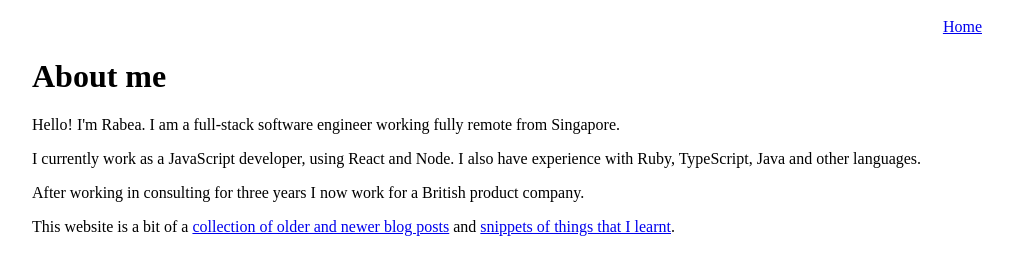
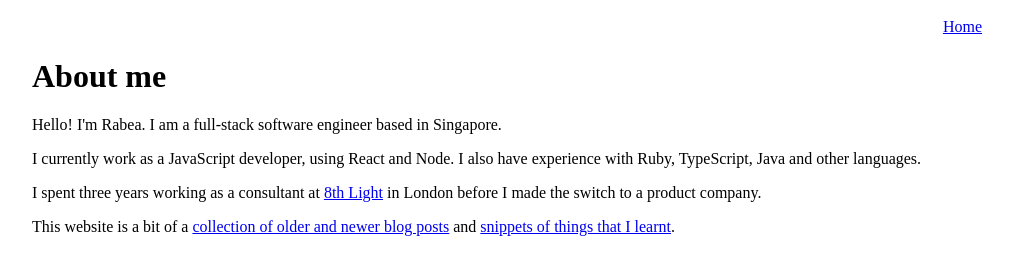
Before and after one commit to RabeaGleissner/personal-website, a Gatsby site: page /about-me in a window 1280 px wide. Shown: the whole page, without its empty margins (123-1136 px from the left). Built offline with nearby package versions, Linux system fonts and the light colour scheme; Gatsby itself is replaced by a stand-in of ours.

Commit message:
Add favicon and update about me

```diff
--- a/src/pages/about-me.js
+++ b/src/pages/about-me.js
@@ -6,9 +6,9 @@ export default() => {
   return (
     <Layout>
       <h1 className="about-me-title">About me</h1>
-      <p>Hello! I'm Rabea. I am a full-stack software engineer working fully remote from Singapore.</p>
+      <p>Hello! I'm Rabea. I am a full-stack software engineer based in Singapore.</p>
       <p>I currently work as a JavaScript developer, using React and Node. I also have experience with Ruby, TypeScript, Java and other languages.</p>
-      <p>After working in consulting for three years I now work for a British product company.</p>
+      <p>I spent three years working as a consultant at <a href="http://8thlight.com">8th Light</a> in London before I made the switch to a product company.</p>
       <p>This website is a bit of a <Link to="/blog-index/">collection of older and newer blog posts</Link> and <Link to="/til-index/">snippets of things that I learnt</Link>.</p>
     </Layout>
   )
```
Also changed, not shown: src/components/seo.js (+8 -7 lines), src/images/favicon16.png (added), src/images/favicon32.png (added), src/images/favicon64.png (added).
